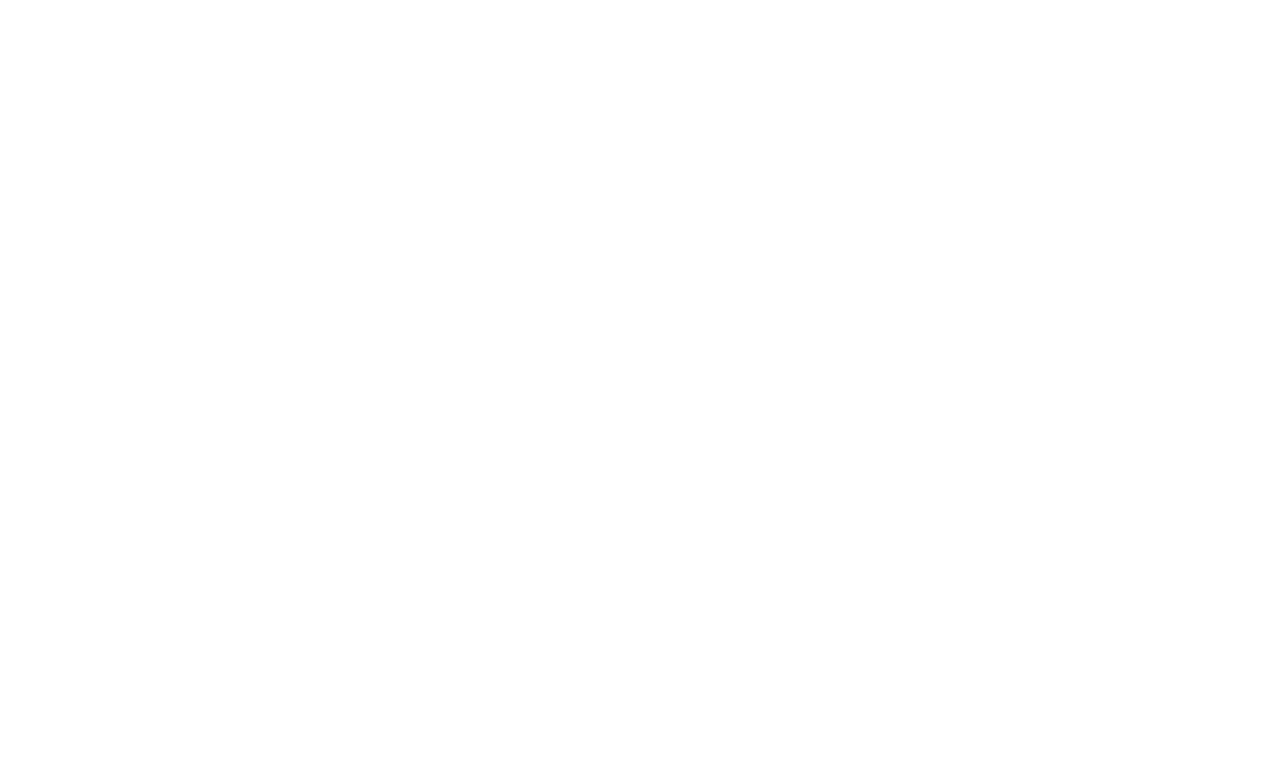
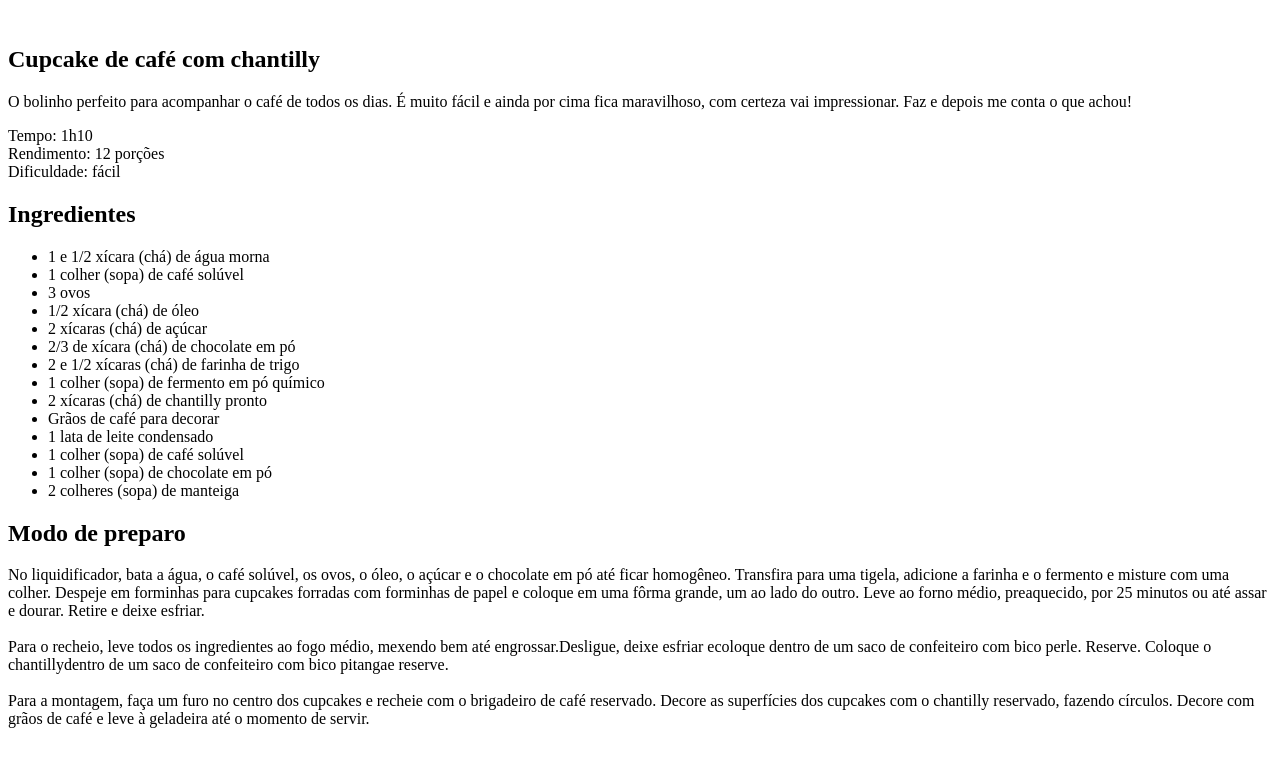
Before and after one commit to Deborah-Ferreira/Projeto, a plain HTML site: page index.html in a window 1280 px wide. Drawn offline with Linux system fonts and the light colour scheme.

Commit message:
iniciando a estrutura html

```diff
--- a/index.html
+++ b/index.html
@@ -6,6 +6,44 @@
   <title>Página de receita</title>
 </head>
 <body>
-
+  <div id="page">
+    <img src="" alt="">
+    <main>
+      <section id="about">
+        <h1>Cupcake de café com chantilly</h1>
+        <p>O bolinho perfeito para acompanhar o café de todos os dias. É muito fácil e ainda por cima fica maravilhoso, com certeza vai impressionar. Faz e depois me conta o que achou!</p>
+        <p>
+          Tempo: 1h10 <br> Rendimento: 12 porções <br> Dificuldade: fácil
+        </p>
+      </section>
+      <section id="ingredient">
+        <h2>Ingredientes</h2>
+        <ul>
+<li>1 e 1/2 xícara (chá) de água morna </li>
+<li>1 colher (sopa) de café solúvel </li>
+<li>3 ovos </li>
+<li>1/2 xícara (chá) de óleo </li>
+<li>2 xícaras (chá) de açúcar</li>
+<li>2/3 de xícara (chá) de chocolate em pó   </li>
+<li>2 e 1/2 xícaras (chá) de farinha de trigo</li>
+<li>1 colher (sopa) de fermento em pó químico</li>
+<li>2 xícaras (chá) de chantilly pronto </li>
+<li>Grãos de café para decorar </li>
+<li>1 lata de leite condensado </li>
+<li>1 colher (sopa) de café solúvel</li>
+<li>1 colher (sopa) de chocolate em pó</li>
+<li>2 colheres (sopa) de manteiga </li>
+        </ul>
+      </section>
+      <section id="preparation">
+        <h2>Modo de preparo</h2>
+        <p>No liquidificador, bata a água, o café solúvel, os ovos, o óleo, o açúcar e o chocolate em pó até ficar homogêneo. Transfira para uma tigela, adicione a farinha e o fermento e misture com uma colher. Despeje em forminhas para cupcakes forradas com forminhas de papel e coloque em uma fôrma grande, um ao lado do outro. Leve ao forno médio, preaquecido, por 25 minutos ou até assar e dourar. Retire e deixe esfriar.
+        <br><br>
+        Para o recheio, leve todos os ingredientes ao fogo médio, mexendo bem até engrossar.Desligue, deixe esfriar ecoloque dentro de um saco de confeiteiro com bico perle. Reserve. Coloque o chantillydentro de um saco de confeiteiro com bico pitangae reserve.
+        <br><br>
+        Para a montagem, faça um furo no centro dos cupcakes e recheie com o brigadeiro de café reservado. Decore as superfícies dos cupcakes com o chantilly reservado, fazendo círculos. Decore com grãos de café e leve à geladeira até o momento de servir.</p>
+      </section>
+    </main>
+  </div>
 </body>
 </html>
```
